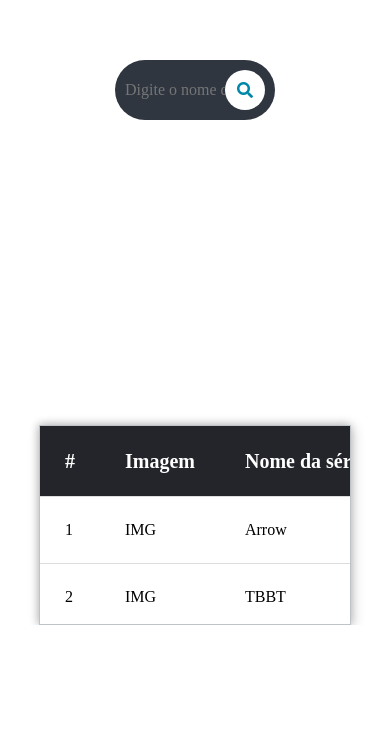
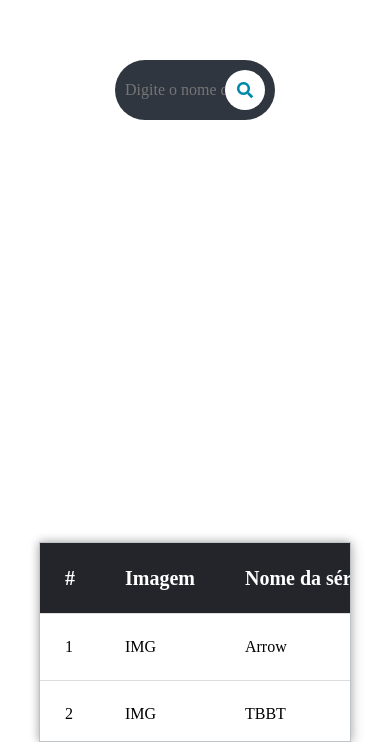
Before and after one commit to luizeduardoufg/series, a React (Create React App) app: page / in a window 390 px wide. Shown: the part 527-1269 px from the top of the page. Before the commit the page ends 1152 px from the top, so only its background shows below. Built offline with nearby package versions, Linux system fonts and the light colour scheme.

Commit message:
Fixing media query bugs

```diff
--- a/public/index.html
+++ b/public/index.html
@@ -24,7 +24,7 @@
       work correctly both with client-side routing and a non-root public URL.
       Learn how to configure a non-root public URL by running `npm run build`.
     -->
-    <title>React App</title>
+    <title>Series</title>
     <link rel="stylesheet" href="https://cdnjs.cloudflare.com/ajax/libs/font-awesome/5.15.2/css/all.min.css" integrity="sha512-HK5fgLBL+xu6dm/Ii3z4xhlSUyZgTT9tuc/hSrtw6uzJOvgRr2a9jyxxT1ely+B+xFAmJKVSTbpM/CuL7qxO8w==" crossorigin="anonymous" />
   </head>
   <body>
--- a/src/components/SeriesTable/seriestable.css
+++ b/src/components/SeriesTable/seriestable.css
@@ -42,7 +42,7 @@ th, td {
 
 @media only screen and (max-width: 730px) {
   table {
-    margin-top: 10%;
+    margin-top: 40%;
   }
 }
 
```
